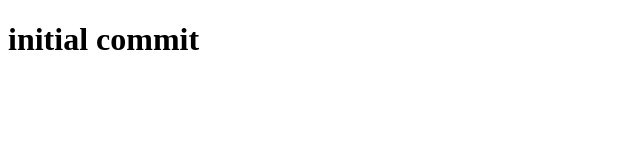
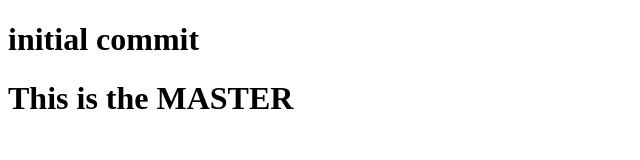
Before and after one commit to baldmike/gitness, a plain HTML site: page index.html in a window 1280 px wide. Shown: the whole page, without its empty margins (0-640 px from the left). Drawn offline with Linux system fonts and the light colour scheme.

Commit message:
Master commit 2

```diff
--- a/index.html
+++ b/index.html
@@ -8,5 +8,6 @@
 </head>
 <body>
     <h1>initial commit</h1>
+    <h1>This is the MASTER</h1>
 </body>
 </html>
```
